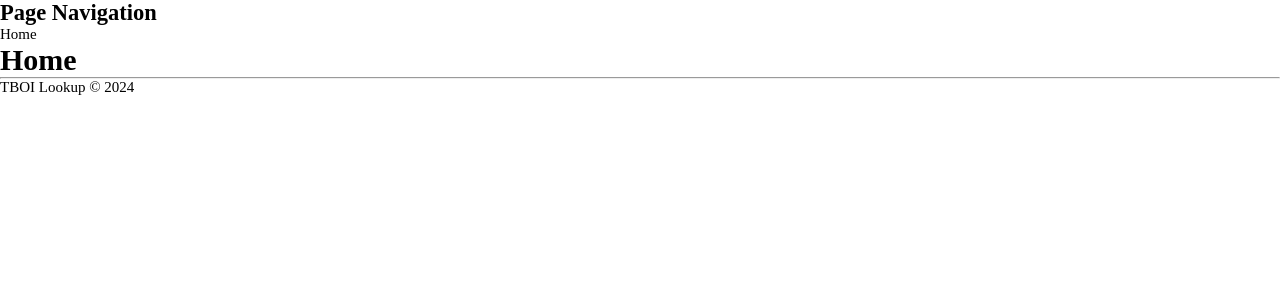
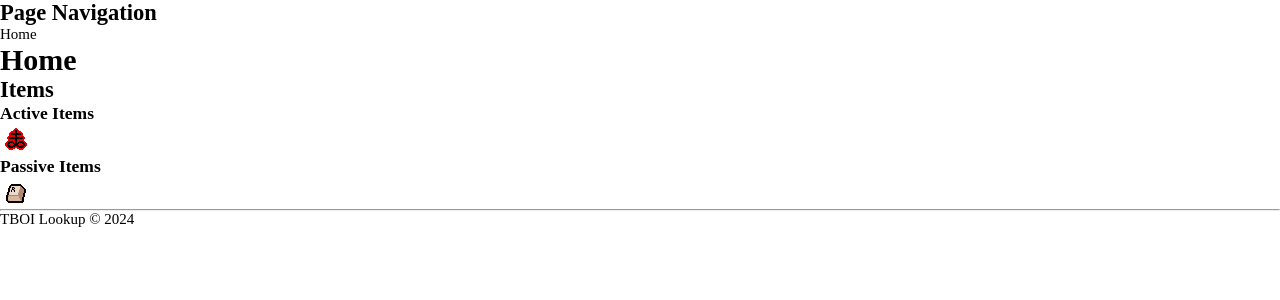
Before and after one commit to marcothelost/tboi-lookup, a React (Vite) app: page / in a window 1280 px wide. Shown: the top 300 px of the page. Built offline with nearby package versions, Linux system fonts and the light colour scheme.

Commit message:
Adding items image and creating the Item Grid element

```diff
--- /dev/null
+++ b/src/components/elements/ItemGrid.tsx
@@ -0,0 +1,24 @@
+import React from 'react';
+
+import type { Item } from '@typings/item';
+
+interface Props {
+  items: Item[];
+}
+
+export const ItemGrid: React.FC<Props> = ({ items }) => (
+  <div className="item-grid">
+    {items.length
+      ? items.map((item) => (
+          <div key={item.itemId} className="item-grid__box">
+            <div
+              className="item-grid__box__image"
+              style={{
+                backgroundPositionX: -(item.itemId - 1) * 32,
+              }}
+            />
+          </div>
+        ))
+      : null}
+  </div>
+);
--- a/src/main.tsx
+++ b/src/main.tsx
@@ -6,6 +6,7 @@ import { App } from './App.tsx';
 
 import '@styles/reset.scss';
 import '@styles/main.scss';
+import '@styles/element.scss';
 
 ReactDOM.createRoot(document.getElementById('root')!).render(
   <React.StrictMode>
--- a/src/pages/HomePage.tsx
+++ b/src/pages/HomePage.tsx
@@ -2,8 +2,35 @@ import React from 'react';
 
 import { DefaultLayout } from '@layouts/DefaultLayout';
 
+import { ItemGrid } from '@components/elements/ItemGrid';
+
 export const HomePage: React.FC = () => (
   <DefaultLayout title="Home">
     <h1>Home</h1>
+    <h2>Items</h2>
+    <h3>Active Items</h3>
+    <ItemGrid
+      items={[
+        {
+          itemId: 118,
+          name: 'Brimstone',
+          quality: 4,
+          active: false,
+          charges: null,
+        },
+      ]}
+    />
+    <h3>Passive Items</h3>
+    <ItemGrid
+      items={[
+        {
+          itemId: 636,
+          name: 'R Key',
+          quality: 4,
+          active: true,
+          charges: 0,
+        },
+      ]}
+    />
   </DefaultLayout>
 );
--- /dev/null
+++ b/src/styles/element.scss
@@ -0,0 +1,13 @@
+.item-grid {
+  &__box {
+    width: 32px;
+    height: 32px;
+
+    &__image {
+      width: 32px;
+      height: 32px;
+      background-image: url('/repentance-items.png');
+      background-size: cover;
+    }
+  }
+}
--- /dev/null
+++ b/src/typings/item.ts
@@ -0,0 +1,11 @@
+/**
+ * Interface representing an item.
+ * @interface
+ */
+export interface Item {
+  itemId: number;
+  name: string;
+  quality: number;
+  active: boolean;
+  charges: number | null;
+}
--- a/tsconfig.json
+++ b/tsconfig.json
@@ -21,6 +21,7 @@
       "@layouts/*": ["./src/layouts/*"],
       "@components/*": ["./src/components/*"],
       "@utils/*": ["./src/utils/*"],
+      "@typings/*": ["./src/typings/*"],
       "@styles/*": ["./src/styles/*"]
     }
   },
--- a/vite.config.ts
+++ b/vite.config.ts
@@ -10,6 +10,7 @@ export default defineConfig({
       '@layouts': path.resolve(__dirname, './src/layouts'),
       '@components': path.resolve(__dirname, './src/components'),
       '@utils': path.resolve(__dirname, './src/utils'),
+      '@typings': path.resolve(__dirname, './src/typings'),
       '@styles': path.resolve(__dirname, './src/styles'),
     },
   },
```
Also changed, not shown: public/repentance-items.png (added).
